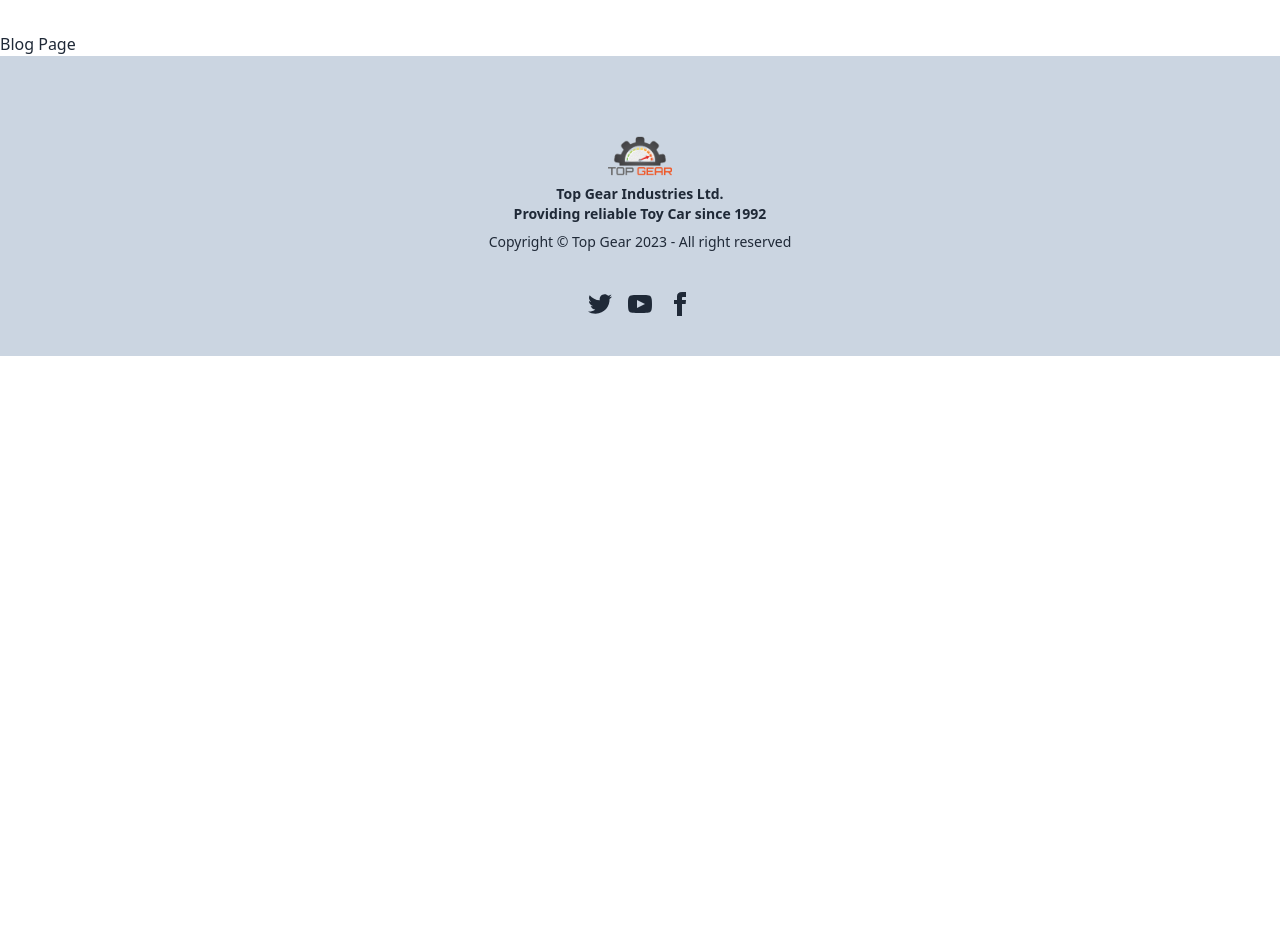
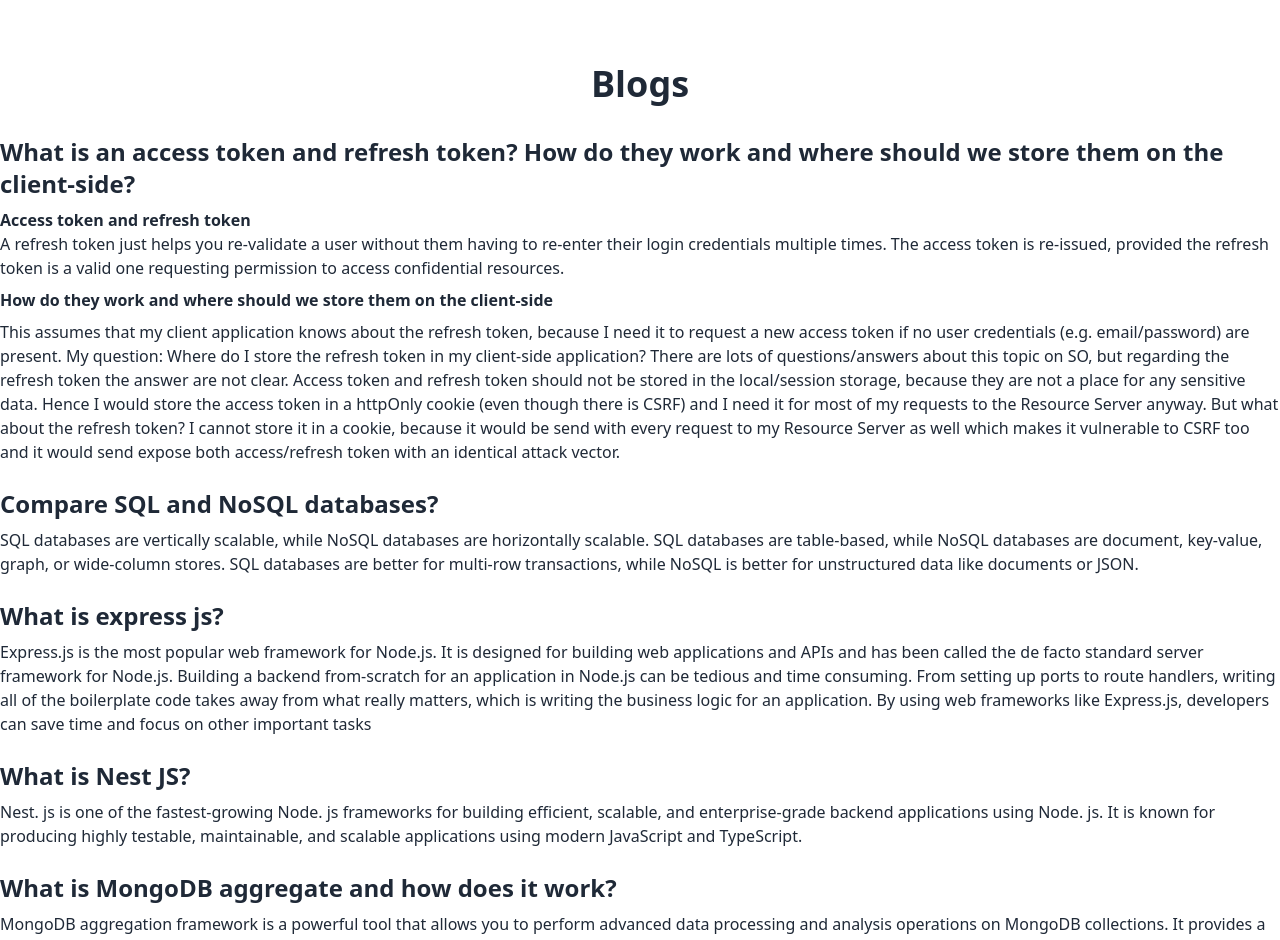
Before and after one commit to Foysalhossain/top-gear-sports-car-as-11, a React (Vite) app: page /blogs in a window 1280 px wide. Shown: the part 120-1060 px from the top of the page. Before the commit the page ends 800 px from the top, so only its background shows below. Built offline with nearby package versions, Linux system fonts and the light colour scheme; no server answers.

Commit message:
blogs page question done

```diff
--- a/src/pages/Blogs/Blogs.jsx
+++ b/src/pages/Blogs/Blogs.jsx
@@ -3,7 +3,59 @@
 const Blogs = () => {
     return (
         <div>
-            <h2>Blog Page</h2>
+            <h2 className="text-4xl text-center font-bold my-8">Blogs</h2>
+            <div>
+                <div className="my-6">
+                    <h1 className="text-2xl font-semibold my-2">What is an access token and refresh token? How do they work and where should we store them on the client-side?</h1>
+                    <p>
+                        <h3 className="font-semibold">Access token and refresh token </h3>
+                        A refresh token just helps you re-validate a user without them having to re-enter their login credentials multiple times. The access token is re-issued, provided the refresh token is a valid one requesting permission to access confidential resources.
+
+                        <h3 className="font-semibold my-2">How do they work and where should we store them on the client-side</h3>
+                        This assumes that my client application knows about the refresh token, because I need it to request a new access token if no user credentials (e.g. email/password) are present.
+
+                        My question: Where do I store the refresh token in my client-side application? There are lots of questions/answers about this topic on SO, but regarding the refresh token the answer are not clear.
+
+                        Access token and refresh token should not be stored in the local/session storage, because they are not a place for any sensitive data. Hence I would store the access token in a httpOnly cookie (even though there is CSRF) and I need it for most of my requests to the Resource Server anyway.
+
+                        But what about the refresh token? I cannot store it in a cookie, because it would be send with every request to my Resource Server as well which makes it vulnerable to CSRF too and it would send expose both access/refresh token with an identical attack vector.
+                    </p>
+                </div>
+
+                <div className="my-6">
+                    <h1 className="text-2xl font-semibold my-2">Compare SQL and NoSQL databases?</h1>
+                    <p>
+                        SQL databases are vertically scalable, while NoSQL databases are horizontally scalable. SQL databases are table-based, while NoSQL databases are document, key-value, graph, or wide-column stores. SQL databases are better for multi-row transactions, while NoSQL is better for unstructured data like documents or JSON.
+                    </p>
+                </div>
+
+                <div className="my-6">
+                    <h1 className="text-2xl font-semibold my-2">What is express js?</h1>
+                    <p>
+                        Express.js is the most popular web framework for Node.js. It is designed for building web applications and APIs and has been called the de facto standard server framework for Node.js.
+
+                        Building a backend from-scratch for an application in Node.js can be tedious and time consuming. From setting up ports to route handlers, writing all of the boilerplate code takes away from what really matters, which is writing the business logic for an application. By using web frameworks like Express.js, developers can save time and focus on other important tasks
+                    </p>
+                </div>
+                <div className="my-6">
+                    <h1 className="text-2xl font-semibold my-2">What is Nest JS?</h1>
+                    <p>
+                        Nest. js is one of the fastest-growing Node. js frameworks for building efficient, scalable, and enterprise-grade backend applications using Node. js. It is known for producing highly testable, maintainable, and scalable applications using modern JavaScript and TypeScript.
+                    </p>
+                </div>
+                <div className="my-6">
+                    <h1 className="text-2xl font-semibold my-2">What is MongoDB aggregate and how does it work?</h1>
+                    <p>
+                        MongoDB aggregation framework is a powerful tool that allows you to perform advanced data processing and analysis operations on MongoDB collections. It provides a flexible and efficient way to aggregate, transform, and analyze data within the database. <br /> <br />
+
+                        The aggregation framework works by processing data through a pipeline of stages. Each stage takes the output of the previous stage as its input and applies a specific operation or transformation to the data. The result is then passed to the next stage in the pipeline.
+
+                        By combining these stages in a pipeline, you can perform complex data operations and aggregations within the database, reducing the need for multiple round trips to the client application. <br /> <br />
+
+                        The aggregation framework supports expressive and versatile operations, allowing you to compute statistics, create reports, generate summaries, and extract valuable insights from your data efficiently and in a scalable manner.
+                    </p>
+                </div>
+            </div>
         </div>
     );
 };
```
